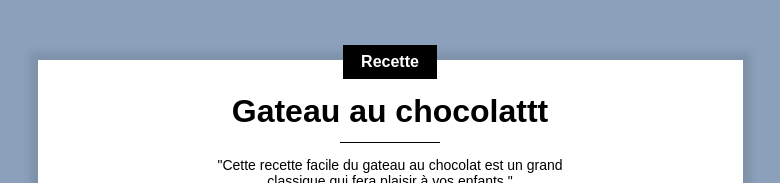
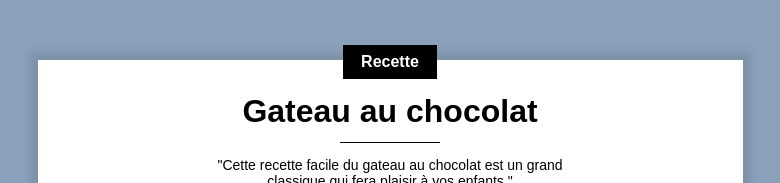
Before and after one commit to Anhedvic/Dias_recette, a plain HTML site: page index.html in a window 1280 px wide. Shown: the top 183 px of the page, without its empty margins (250-1030 px from the left). Drawn offline with Linux system fonts and the light colour scheme.

Commit message:
Add files via upload

```diff
--- a/index.html
+++ b/index.html
@@ -13,7 +13,7 @@
                 <p class="categorie">Recette</p>
             </div>
 
-            <h1>Gateau au chocolattt</h1>
+            <h1>Gateau au chocolat</h1>
 
             <div class="separateur"></div>
 
```
